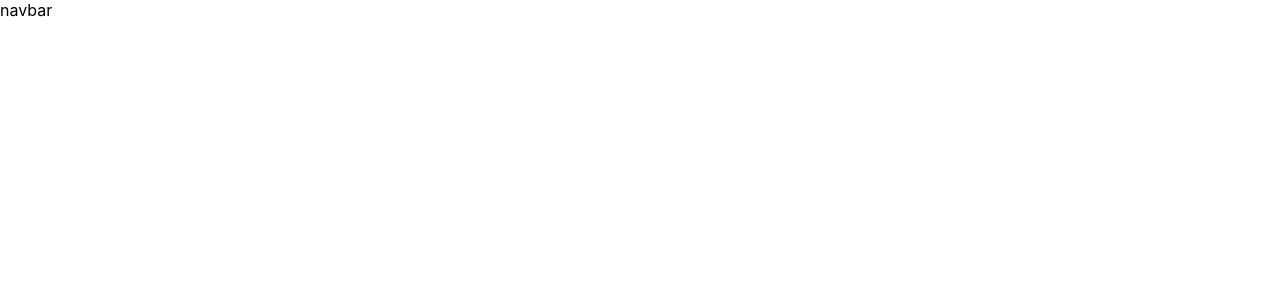
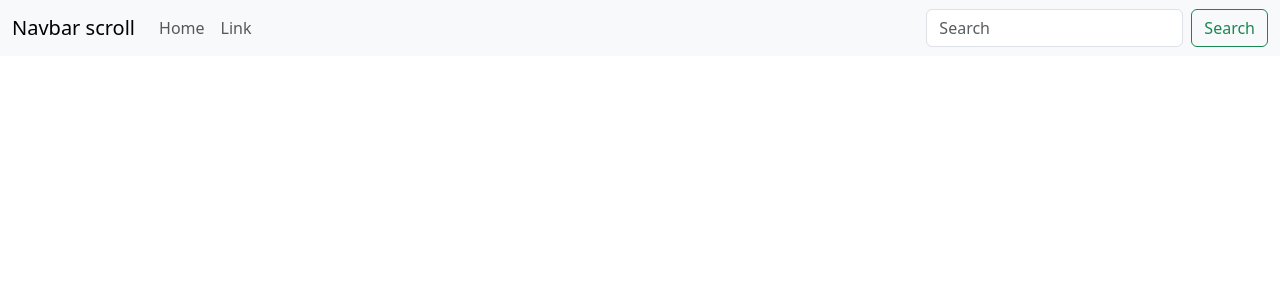
Before and after one commit to jihyun1029/NetflixApp, a React (Create React App) app: page / in a window 1280 px wide. Shown: the top 300 px of the page. Built offline with nearby package versions, Linux system fonts and the light colour scheme.

Commit message:
AppLayout 만들기

```diff
--- a/src/App.js
+++ b/src/App.js
@@ -1,5 +1,6 @@
 import logo from './logo.svg';
 import './App.css';
+import 'bootstrap/dist/css/bootstrap.min.css';
 import {Routes, Route} from 'react-router-dom';
 import AppLayout from "./layout/AppLayout";
 import Homepage from "./pages/Homepage/Homepage";
--- a/src/layout/AppLayout.js
+++ b/src/layout/AppLayout.js
@@ -1,8 +1,41 @@
 import React from 'react';
+import Button from 'react-bootstrap/Button';
+import Container from 'react-bootstrap/Container';
+import Form from 'react-bootstrap/Form';
+import Nav from 'react-bootstrap/Nav';
+import Navbar from 'react-bootstrap/Navbar';
+import {Outlet} from 'react-router-dom';
 
 const AppLayout = () => {
     return (
-        <div>navbar</div>
+        <div>
+            <Navbar expand="lg" className="bg-body-tertiary">
+                <Container fluid>
+                    <Navbar.Brand href="#">Navbar scroll</Navbar.Brand>
+                    <Navbar.Toggle aria-controls="navbarScroll" />
+                    <Navbar.Collapse id="navbarScroll">
+                        <Nav
+                            className="me-auto my-2 my-lg-0"
+                            style={{ maxHeight: '100px' }}
+                            navbarScroll
+                        >
+                            <Nav.Link href="#action1">Home</Nav.Link>
+                            <Nav.Link href="#action2">Link</Nav.Link>
+                        </Nav>
+                        <Form className="d-flex">
+                            <Form.Control
+                                type="search"
+                                placeholder="Search"
+                                className="me-2"
+                                aria-label="Search"
+                            />
+                            <Button variant="outline-success">Search</Button>
+                        </Form>
+                    </Navbar.Collapse>
+                </Container>
+            </Navbar>
+            <Outlet />
+        </div>
     );
 };
 
```
